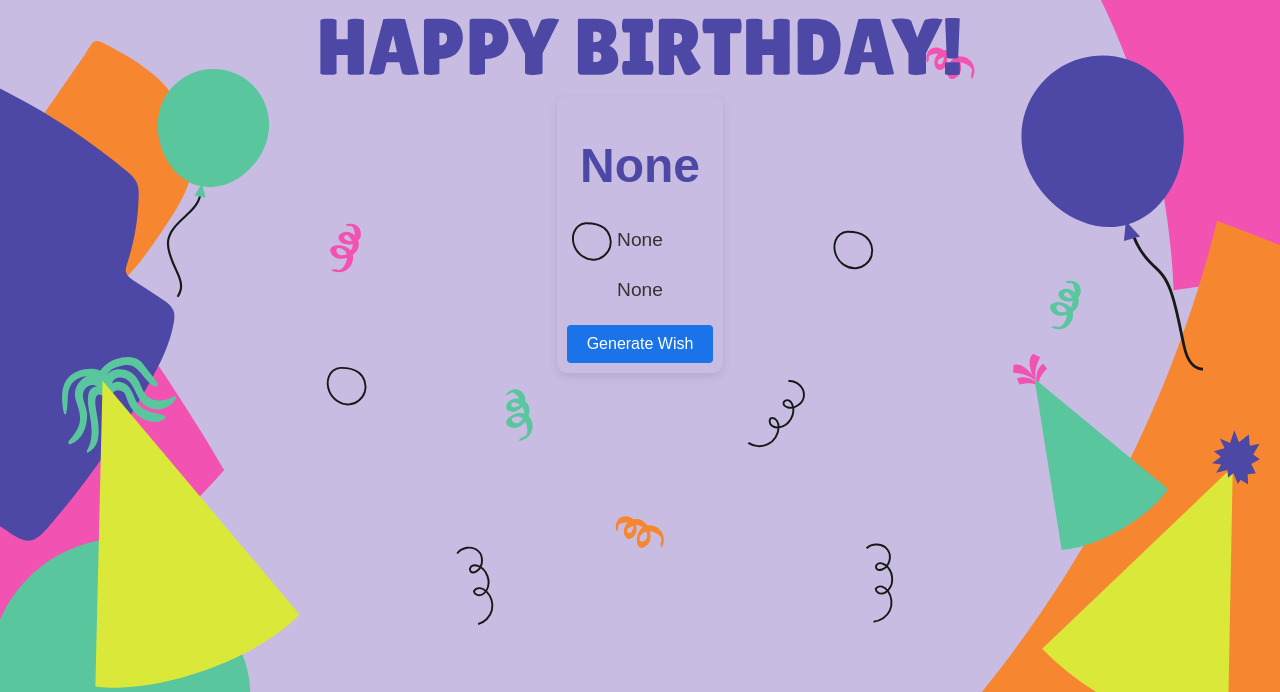
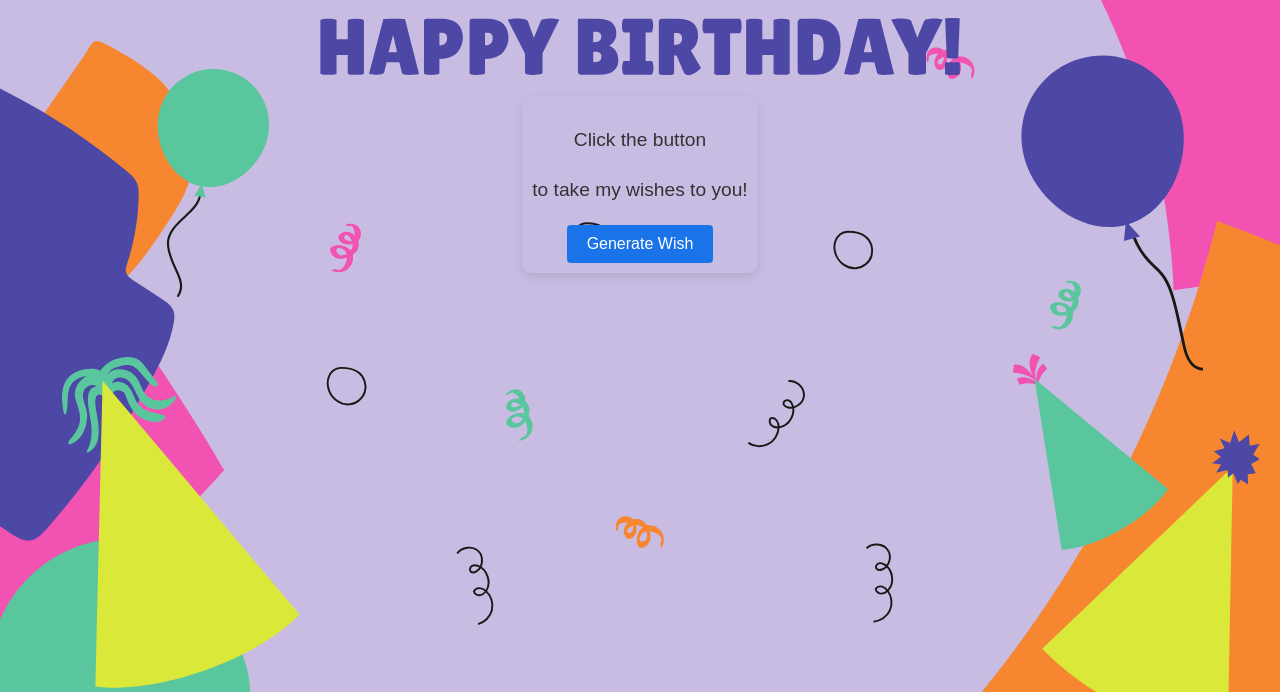
Before and after one commit to VKlapan/birthdayGenerator, a Flask app: page / in a window 1280 px wide. Shown: the top 692 px of the page. Run offline with Flask 2, Linux system fonts and the light colour scheme.

Commit message:
fixed the none header cases

```diff
--- a/templates/birthday.html
+++ b/templates/birthday.html
@@ -19,13 +19,22 @@
           <img class="image-title" src="./static/images/bd.svg" alt="" />
         </div>
         <div class="container">
-          {% if counter % 10 != 0 and counter != 0 %}
+          {% if not header or not body1 %}
+
+          <p>Click the button</p>
+          <p>to take my wishes to you!</p>
+
+          {% elif counter % 10 != 0 and counter != 0 %}
+
           <h1>{{ header }}</h1>
           <p>{{ body1 }}</p>
           <p>{{ body2 }}</p>
+
           {% else %}
+
           <p>That's enough ;-)))</p>
           <p>Let's see next year</p>
+
           {% endif %}
           <form method="POST">
             <button type="submit">Generate Wish</button>
```
